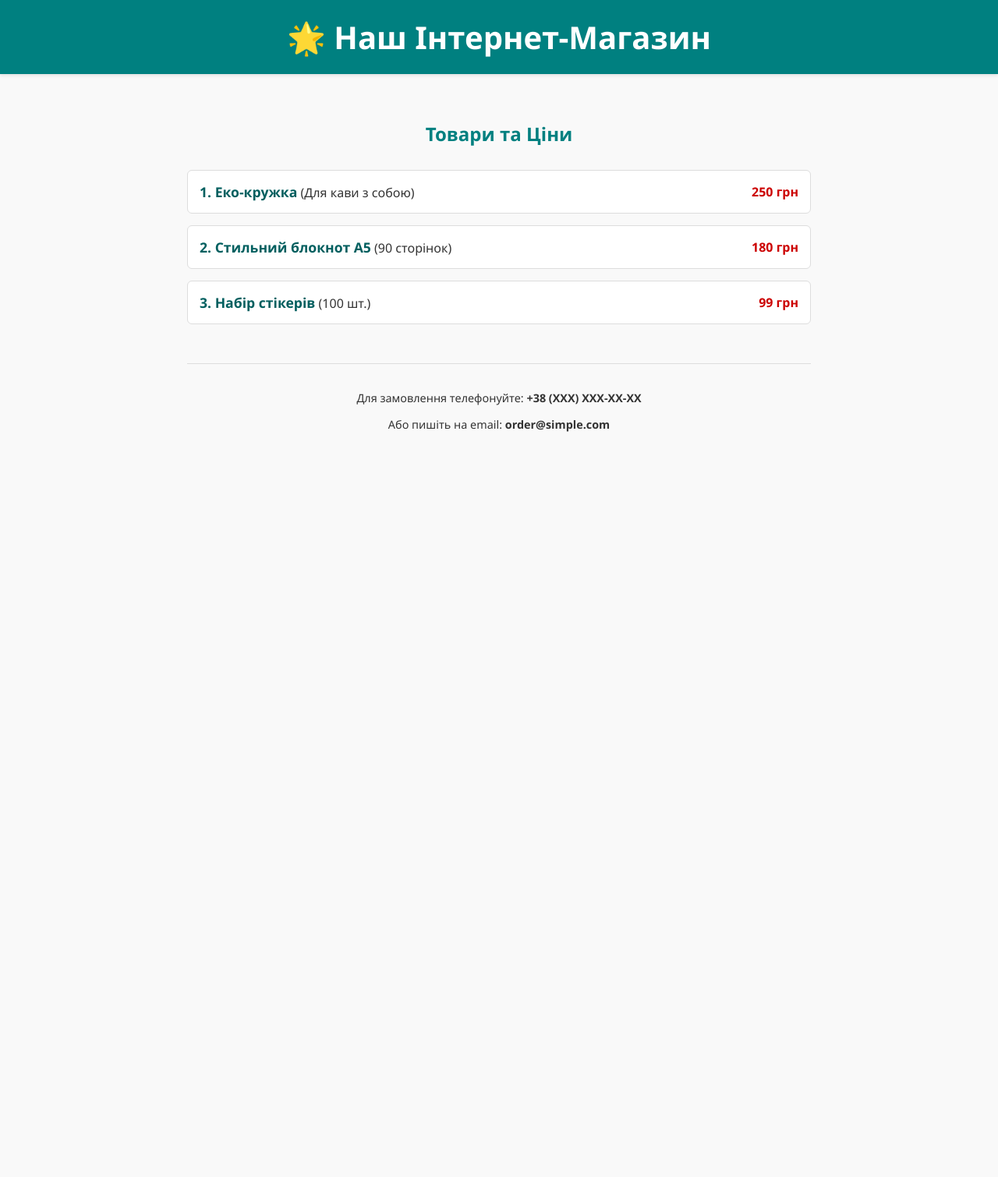
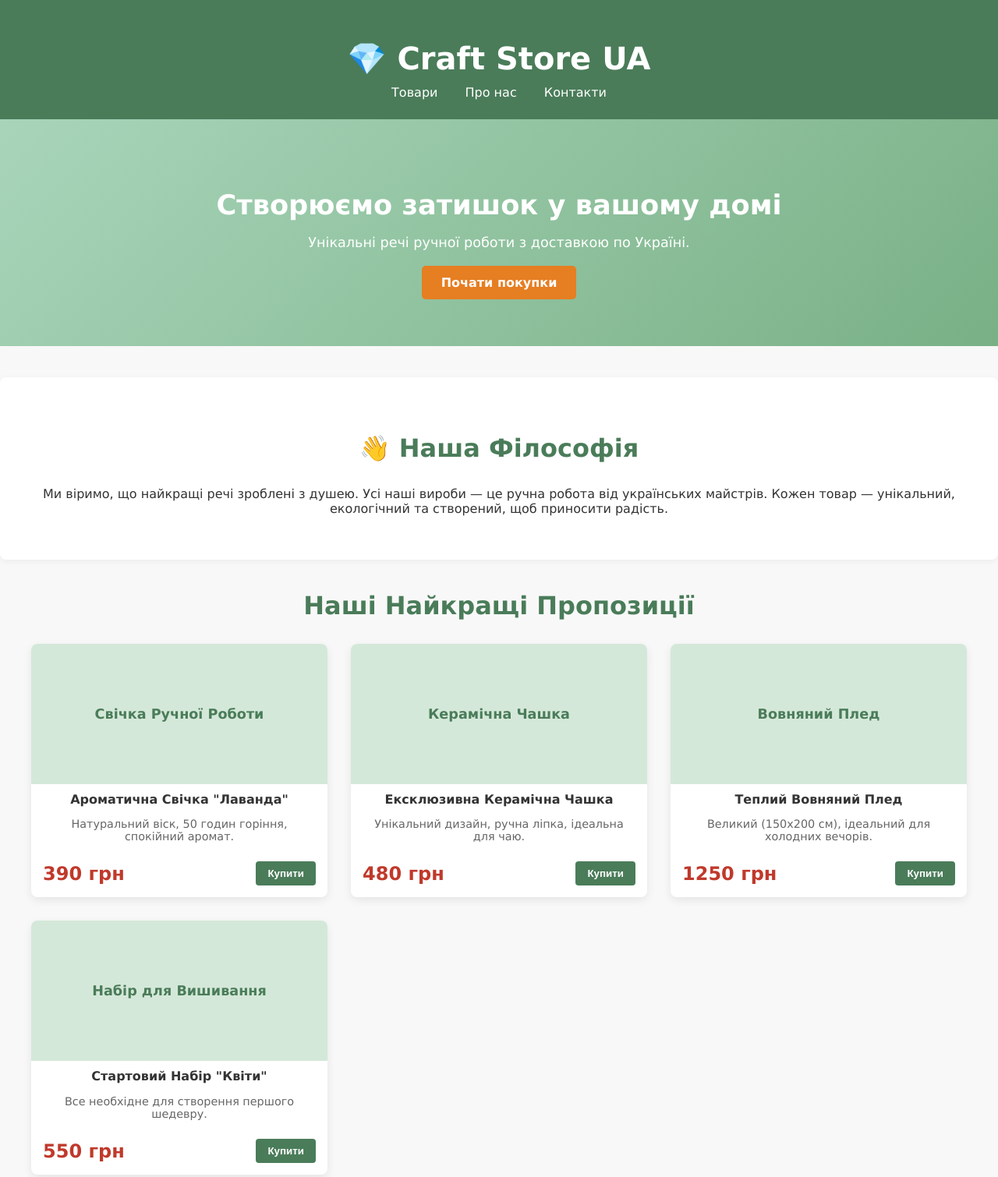
Before and after one commit to PizniurVlad/myproject_pizniur, a plain HTML site: page index.html in a window 1280 px wide. Shown: the top 1510 px of the page at 78% size. Before the commit the page ends 800 px from the top, so only its background shows below. Drawn offline with Linux system fonts and the light colour scheme.

Commit message:
Покращення дизайну сайту

```diff
--- a/index.html
+++ b/index.html
@@ -3,106 +3,263 @@
 <head>
     <meta charset="UTF-8">
     <meta name="viewport" content="width=device-width, initial-scale=1.0">
-    <title>Мінімальний Магазин</title>
+    <title>Удосконалений Craft Магазин (Єдиний файл)</title>
 
     <style>
-        /* Стилі CSS для мінімалістичного вигляду */
+        /* --- Основні Налаштування та Скидання --- */
         body {
-            font-family: 'Segoe UI', Tahoma, Geneva, Verdana, sans-serif;
+            font-family: 'Verdana', sans-serif;
             margin: 0;
-            background-color: #f9f9f9;
+            padding: 0;
+            background-color: #f8f8f8;
             color: #333;
+        }
+
+        .container {
+            max-width: 1200px;
+            margin: 40px auto;
+            padding: 0 20px;
+        }
+
+        /* --- Шапка та Навігація --- */
+        header {
+            background-color: #4a7c59; /* Темно-зелений */
+            color: white;
+            padding: 25px 0;
+            text-align: center;
+            box-shadow: 0 4px 6px rgba(0, 0, 0, 0.1);
+        }
+
+        header h1 {
+            margin-bottom: 10px;
+            font-size: 2.5em;
+        }
+
+        header nav a {
+            color: white;
+            text-decoration: none;
+            margin: 0 15px;
+            font-weight: 500;
+            transition: color 0.3s;
+        }
+
+        header nav a:hover {
+            color: #ffc300; /* Жовтий акцент */
+        }
+
+        /* --- Вітальна Секція (Hero) --- */
+        .hero {
+            background: linear-gradient(135deg, #a8d5ba, #79b085);
+            color: white;
+            padding: 60px 20px;
             text-align: center;
         }
 
-        header {
-            background-color: #008080; /* Темно-бірюзовий колір */
-            color: white;
-            padding: 20px;
-            box-shadow: 0 2px 4px rgba(0, 0, 0, 0.1);
+        .hero h2 {
+            font-size: 2.2em;
+            margin-bottom: 10px;
         }
 
-        h1 {
-            margin: 0;
-            font-size: 2.5em;
+        .hero p {
+            font-size: 1.1em;
+            margin-bottom: 20px;
         }
 
-        main {
-            padding: 40px 20px;
-            max-width: 800px;
-            margin: 0 auto;
+        .cta-button {
+            display: inline-block;
+            background-color: #e67e22; /* Помаранчевий */
+            color: white;
+            padding: 12px 25px;
+            text-decoration: none;
+            border-radius: 5px;
+            font-weight: bold;
+            transition: background-color 0.3s;
         }
 
-        h2 {
-            color: #008080;
+        .cta-button:hover {
+            background-color: #d35400;
+        }
+
+        /* --- Секція "Про Нас" --- */
+        #about {
+            background-color: white;
+            padding: 40px;
+            border-radius: 8px;
+            text-align: center;
+            box-shadow: 0 2px 8px rgba(0, 0, 0, 0.05);
+            margin-top: 40px;
+        }
+
+        /* --- Сітка Товарів --- */
+        h3 {
+            text-align: center;
+            color: #4a7c59;
+            font-size: 2em;
             margin-bottom: 30px;
         }
 
-        .product-list {
-            list-style: none;
-            padding: 0;
+        .product-grid {
+            display: grid;
+            /* Адаптивна сітка */
+            grid-template-columns: repeat(auto-fit, minmax(280px, 1fr));
+            gap: 30px;
         }
 
-        .product-item {
+        .product-card {
             background-color: white;
-            border: 1px solid #ddd;
-            margin-bottom: 15px;
-            padding: 15px;
-            border-radius: 6px;
+            border-radius: 8px;
+            overflow: hidden;
+            box-shadow: 0 4px 12px rgba(0, 0, 0, 0.08);
+            transition: transform 0.3s, box-shadow 0.3s;
+            text-align: center;
+            padding-bottom: 15px;
+        }
+
+        .product-card:hover {
+            transform: translateY(-5px);
+            box-shadow: 0 6px 15px rgba(0, 0, 0, 0.15);
+        }
+
+        .img-placeholder {
+            height: 180px;
+            background-color: #d4e8d9;
+            display: flex;
+            align-items: center;
+            justify-content: center;
+            color: #4a7c59;
+            font-weight: bold;
+            margin-bottom: 10px;
+            font-size: 1.1em;
+        }
+
+        .product-card h4 {
+            color: #333;
+            margin: 10px 0 5px;
+        }
+
+        .description {
+            color: #666;
+            font-size: 0.9em;
+            padding: 0 15px;
+        }
+
+        .price-block {
             display: flex;
             justify-content: space-between;
             align-items: center;
-        }
-
-        .product-item strong {
-            font-size: 1.1em;
-            color: #005f5f;
+            padding: 10px 15px 0;
         }
 
         .price {
+            font-size: 1.5em;
+            color: #c0392b; /* Червоний для ціни */
             font-weight: bold;
-            color: #cc0000; /* Червоний для акценту на ціні */
         }
 
-        .contact-info {
+        .add-to-cart {
+            background-color: #4a7c59;
+            color: white;
+            border: none;
+            padding: 8px 15px;
+            border-radius: 4px;
+            cursor: pointer;
+            transition: background-color 0.3s;
+            font-weight: bold;
+        }
+
+        .add-to-cart:hover {
+            background-color: #386145;
+        }
+
+        /* --- Футер --- */
+        footer {
+            background-color: #333;
+            color: #ccc;
+            text-align: center;
+            padding: 20px 0;
             margin-top: 50px;
-            padding: 20px;
-            border-top: 1px solid #ddd;
             font-size: 0.9em;
+        }
+
+        footer p {
+            margin: 5px 0;
         }
     </style>
 </head>
 <body>
 
     <header>
-        <h1>🌟 Наш Інтернет-Магазин</h1>
+        <h1>💎 Craft Store UA</h1>
+        <nav>
+            <a href="#products">Товари</a>
+            <a href="#about">Про нас</a>
+            <a href="#contact">Контакти</a>
+        </nav>
     </header>
 
-    <main>
+    <section class="hero">
+        <h2>Створюємо затишок у вашому домі</h2>
+        <p>Унікальні речі ручної роботи з доставкою по Україні.</p>
+        <a href="#products" class="cta-button">Почати покупки</a>
+    </section>
 
-        <h2>Товари та Ціни</h2>
+    <section id="about" class="container">
+        <h3>👋 Наша Філософія</h3>
+        <p>Ми віримо, що найкращі речі зроблені з душею. Усі наші вироби — це ручна робота від українських майстрів. Кожен товар — унікальний, екологічний та створений, щоб приносити радість.</p>
+    </section>
 
-        <ul class="product-list">
-            <li class="product-item">
-                <span><strong>1. Еко-кружка</strong> (Для кави з собою)</span>
-                <span class="price">250 грн</span>
-            </li>
-            <li class="product-item">
-                <span><strong>2. Стильний блокнот A5</strong> (90 сторінок)</span>
-                <span class="price">180 грн</span>
-            </li>
-            <li class="product-item">
-                <span><strong>3. Набір стікерів</strong> (100 шт.)</span>
-                <span class="price">99 грн</span>
-            </li>
-        </ul>
+    <main id="products" class="container">
+        <h3>Наші Найкращі Пропозиції</h3>
 
-        <div class="contact-info">
-            <p>Для замовлення телефонуйте: <strong>+38 (XXX) XXX-XX-XX</strong></p>
-            <p>Або пишіть на email: <strong>order@simple.com</strong></p>
+        <div class="product-grid">
+
+            <div class="product-card">
+                <div class="img-placeholder">Свічка Ручної Роботи</div>
+                <h4>Ароматична Свічка "Лаванда"</h4>
+                <p class="description">Натуральний віск, 50 годин горіння, спокійний аромат.</p>
+                <div class="price-block">
+                    <span class="price">390 грн</span>
+                    <button class="add-to-cart">Купити</button>
+                </div>
+            </div>
+
+            <div class="product-card">
+                <div class="img-placeholder">Керамічна Чашка</div>
+                <h4>Ексклюзивна Керамічна Чашка</h4>
+                <p class="description">Унікальний дизайн, ручна ліпка, ідеальна для чаю.</p>
+                <div class="price-block">
+                    <span class="price">480 грн</span>
+                    <button class="add-to-cart">Купити</button>
+                </div>
+            </div>
+
+            <div class="product-card">
+                <div class="img-placeholder">Вовняний Плед</div>
+                <h4>Теплий Вовняний Плед</h4>
+                <p class="description">Великий (150x200 см), ідеальний для холодних вечорів.</p>
+                <div class="price-block">
+                    <span class="price">1250 грн</span>
+                    <button class="add-to-cart">Купити</button>
+                </div>
+            </div>
+
+            <div class="product-card">
+                <div class="img-placeholder">Набір для Вишивання</div>
+                <h4>Стартовий Набір "Квіти"</h4>
+                <p class="description">Все необхідне для створення першого шедевру.</p>
+                <div class="price-block">
+                    <span class="price">550 грн</span>
+                    <button class="add-to-cart">Купити</button>
+                </div>
+            </div>
+
         </div>
+    </main>
 
-    </main>
+    <footer id="contact">
+        <p>&copy; 2025 Craft Store UA. Зроблено з любов'ю.</p>
+        <p>Контакти: Телефон: +38 (050) XXX-XX-XX | Email: support@craft.ua</p>
+    </footer>
 
 </body>
 </html>
```
